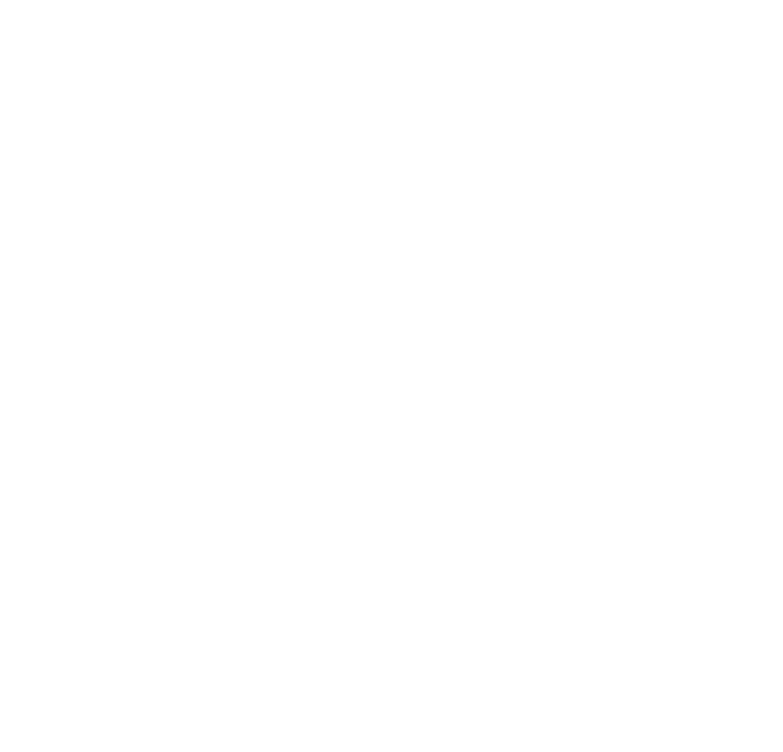
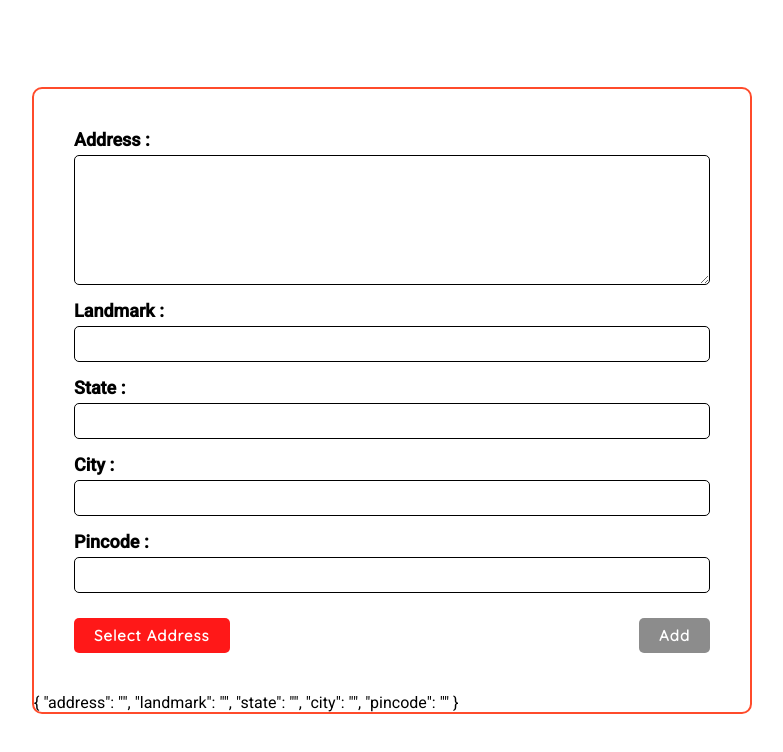
Before and after one commit to AmarVilegave/Grocery, an Angular app in the folder frontend/: page /user-address in a window 1280 px wide. Before the commit this address led to /. Shown: the top 752 px of the page, without its empty margins (248-1031 px from the left). Built offline with nearby package versions, Linux system fonts and the light colour scheme.

Commit message:
user-address design aspect 1

```diff
--- /dev/null
+++ b/frontend/src/app/Components/userInterface/user-address/user-address.component.css
@@ -0,0 +1,140 @@
+.address-container,
+.error-message-container {
+  display: flex;
+  justify-content: center;
+  align-items: center;
+  height: 100vh;
+}
+
+.container {
+  margin: 40px auto;
+  width: 720px;
+  border: 2px solid #ff4b2b;
+  border-radius: 10px;
+  -webkit-border-radius: 10px;
+  -moz-border-radius: 10px;
+  -ms-border-radius: 10px;
+  -o-border-radius: 10px;
+}
+
+form {
+  display: flex;
+  justify-content: center;
+  align-items: center;
+  padding: 40px;
+  width: 100%;
+}
+
+.form-container {
+  display: flex;
+  flex-direction: column;
+  gap: 15px;
+  width: 100%;
+}
+
+.address-details-container {
+  display: flex;
+  gap: 5px;
+  flex-direction: column;
+  width: 100%;
+}
+
+ input {
+  width: 100%;
+  padding: 8px 20px;
+  border-radius: 5px;
+  outline: none;
+  border: 0.5px solid black;
+  font-size: 16px;
+}
+
+textarea {
+  width: 100%;
+  padding: 10px 20px;
+  border: 0.5px solid black;
+  font-size: 16px;
+  border-radius: 5px;
+  -webkit-border-radius: 5px;
+  -moz-border-radius: 5px;
+  -ms-border-radius: 5px;
+  -o-border-radius: 5px;
+}
+
+.heading {
+  font-size: 18px;
+  font-weight: 600;
+}
+
+.errorBorder {
+  border: 0.5px solid red;
+}
+
+.noDisplay {
+  display: none;
+}
+
+.errorMessage {
+  color: red;
+  font-size: 16px;
+  margin-bottom: 10px;
+}
+
+.add-btn-container {
+  width: 100%;
+  margin-top: 10px;
+  display: flex;
+  justify-content: space-between;
+  align-items: center;
+}
+
+.add-btn {
+  cursor: pointer;
+  font-size: 15px;
+  font-weight: 600;
+  letter-spacing: 1px;
+  padding: 8px 20px;
+  outline: none;
+  border: none;
+  opacity: 0.9;
+  background-color: #3457d5;
+  color: white;
+  border-radius: 5px;
+  -webkit-border-radius: 5px;
+  -moz-border-radius: 5px;
+  -ms-border-radius: 5px;
+  -o-border-radius: 5px;
+}
+
+.add-btn:hover {
+  opacity: 1;
+}
+
+.add-btn:active {
+  transform: scale(0.95);
+}
+
+.add-btn:disabled {
+  background-color: grey;
+}
+
+.select-btn {
+  cursor: pointer;
+  font-size: 15px;
+  font-weight: 600;
+  letter-spacing: 1px;
+  padding: 8px 20px;
+  outline: none;
+  border: none;
+  opacity: 0.9;
+  background-color: red;
+  color: white;
+  border-radius: 5px;
+  -webkit-border-radius: 5px;
+  -moz-border-radius: 5px;
+  -ms-border-radius: 5px;
+  -o-border-radius: 5px;
+}
+
+.select-btn:hover {
+  opacity: 1;
+}
--- /dev/null
+++ b/frontend/src/app/Components/userInterface/user-address/user-address.component.html
@@ -0,0 +1,181 @@
+<div  class="address-container">
+  <div class="container">
+    <form [formGroup]="addressDetailsForm" >
+      <div class="form-container">
+        <div class="address-details-container">
+          <div class="heading">Address :</div>
+          <textarea
+            [class.errorBorder]="
+              addressDetailsForm.get('address').errors != null &&
+              addressDetailsForm.get('address').touched
+            "
+            formControlName="address"
+            cols="30"
+            rows="6"
+          ></textarea>
+
+          <div
+            [class.noDisplay]="
+              !addressDetailsForm.get('address').errors ||
+              addressDetailsForm.get('address').untouched
+            "
+          >
+            <div
+              *ngIf="addressDetailsForm.get('address').errors?.required"
+              class="errorMessage"
+            >
+              Address is Required
+            </div>
+            <div
+              *ngIf="addressDetailsForm.get('address').errors?.minlength"
+              class="errorMessage"
+            >
+              Full-Name Must Be Atleast 3 Characters
+            </div>
+          </div>
+        </div>
+        <div class="address-details-container">
+          <div class="heading">Landmark :</div>
+          <input
+            [class.errorBorder]="
+              addressDetailsForm.get('landmark').errors != null &&
+              addressDetailsForm.get('landmark').touched
+            "
+            formControlName="landmark"
+            type="text"
+          />
+
+          <div
+            [class.noDisplay]="
+              !addressDetailsForm.get('landmark').errors ||
+              addressDetailsForm.get('landmark').untouched
+            "
+          >
+            <div
+              *ngIf="addressDetailsForm.get('landmark').errors?.required"
+              class="errorMessage"
+            >
+              Landmark is Required
+            </div>
+          </div>
+        </div>
+        <div class="address-details-container">
+          <div class="heading">State :</div>
+          <input
+            [class.errorBorder]="
+              addressDetailsForm.get('state').errors != null &&
+              addressDetailsForm.get('state').touched
+            "
+            formControlName="state"
+            type="text"
+          />
+
+          <div
+            [class.noDisplay]="
+              !addressDetailsForm.get('state').errors ||
+              addressDetailsForm.get('state').untouched
+            "
+          >
+            <div
+              *ngIf="addressDetailsForm.get('state').errors?.required"
+              class="errorMessage"
+            >
+              State Name is Required
+            </div>
+            <div
+              *ngIf="addressDetailsForm.get('state').errors?.minlength"
+              class="errorMessage"
+            >
+              State Must Be Atleast 3 Characters
+            </div>
+          </div>
+        </div>
+        <div class="address-details-container">
+          <div class="heading">City :</div>
+          <input
+            [class.errorBorder]="
+              addressDetailsForm.get('city').errors != null &&
+              addressDetailsForm.get('city').touched
+            "
+            formControlName="city"
+            type="text"
+          />
+
+          <div
+            [class.noDisplay]="
+              !addressDetailsForm.get('city').errors ||
+              addressDetailsForm.get('city').untouched
+            "
+          >
+            <div
+              *ngIf="addressDetailsForm.get('city').errors?.required"
+              class="errorMessage"
+            >
+              City Name is Required
+            </div>
+            <div
+              *ngIf="addressDetailsForm.get('city').errors?.minlength"
+              class="errorMessage"
+            >
+              City Must Be Atleast 3 Characters
+            </div>
+          </div>
+        </div>
+        <div class="address-details-container">
+          <div class="heading">Pincode :</div>
+          <input
+            [class.errorBorder]="
+              !addressDetailsForm.get('pincode').errors != null &&
+              addressDetailsForm.get('pincode').touched
+            "
+            formControlName="pincode"
+            type="number"
+          />
+
+          <div
+            [class.noDisplay]="
+              !addressDetailsForm.get('pincode').errors ||
+              addressDetailsForm.get('pincode').untouched
+            "
+          >
+            <div
+              *ngIf="addressDetailsForm.get('pincode').errors?.required"
+              class="errorMessage"
+            >
+              Pin-code is Required
+            </div>
+            <div
+              *ngIf="addressDetailsForm.get('pincode').errors?.min"
+              class="errorMessage"
+            >
+              Pin-code Must Be of 6 Characters
+            </div>
+            <div
+              *ngIf="addressDetailsForm.get('pincode').errors?.max"
+              class="errorMessage"
+            >
+              Pin-code Must Be of 6 Characters
+            </div>
+          </div>
+        </div>
+        <div class="add-btn-container">
+          <button
+
+
+            class="select-btn"
+          >
+            Select Address
+          </button>
+
+          <button
+            [disabled]="checkFormErrors(addressDetailsForm)"
+            class="add-btn"
+          >
+            Add
+          </button>
+        </div>
+      </div>
+    </form>
+    {{ addressDetailsForm.value | json }}
+  </div>
+</div>
--- /dev/null
+++ b/frontend/src/app/Components/userInterface/user-address/user-address.component.ts
@@ -0,0 +1,48 @@
+import { Component, OnInit } from '@angular/core';
+import {
+  FormBuilder,
+  Validators,
+  FormGroup,
+  ValidationErrors,
+} from '@angular/forms';
+
+@Component({
+  selector: 'app-user-address',
+  templateUrl: './user-address.component.html',
+  styleUrls: ['./user-address.component.css']
+})
+export class UserAddressComponent implements OnInit {
+
+  constructor(private fb: FormBuilder,) { }
+
+  addressDetailsForm = this.fb.group({
+    address: ['', [Validators.required]],
+    landmark: ['', [Validators.required]],
+    state: ['', [Validators.required, Validators.minLength(3)]],
+    city: ['', [Validators.required, Validators.minLength(3)]],
+    pincode: ['', [Validators.required, Validators.min(6), Validators.max(6)]],
+  });
+
+  ngOnInit(): void {
+  }
+
+  checkFormErrors(dataObj: FormGroup) {
+    let controlErrors: ValidationErrors = [];
+    Object.keys(dataObj.controls || {}).forEach((key) => {
+      if (typeof dataObj.get(key).value !== 'object') {
+        // console.log(dataObj.get(key).errors);
+        if (dataObj.get(key).errors) {
+          controlErrors.push(dataObj.get(key).errors);
+        }
+      } else if (typeof dataObj.get(key).value === 'object') {
+        this.checkFormErrors(dataObj.get(key) as FormGroup);
+      }
+    });
+    if (controlErrors.length > 0) {
+      return true;
+    } else {
+      return false;
+    }
+  }
+
+}
--- a/frontend/src/app/Components/userInterface/user-registration-page/user-registration-page.component.css
+++ b/frontend/src/app/Components/userInterface/user-registration-page/user-registration-page.component.css
@@ -48,8 +48,11 @@ form {
   padding: 8px 20px;
   border-radius: 5px;
   outline: none;
+  font-size: 16px;
+}
+
+input {
   border: 0.5px solid black;
-  font-size: 16px;
 }
 
 .sub-container {
@@ -124,7 +127,6 @@ form {
   padding: 8px 20px;
   border-radius: 5px;
   outline: none;
-  border: 0.5px solid black;
   font-size: 16px;
 }
 
@@ -133,7 +135,6 @@ form {
   padding: 8px 20px;
   border-radius: 5px;
   outline: none;
-  border: 0.5px solid black;
   font-size: 16px;
 }
 
--- a/frontend/src/app/app-routing.module.ts
+++ b/frontend/src/app/app-routing.module.ts
@@ -4,6 +4,7 @@ import { HomeComponent } from './Components/userInterface/home/home.component';
 import { AboutPageComponent } from './Components/userInterface/about-page/about-page.component';
 import { ContactPageComponent } from './Components/userInterface/contact-page/contact-page.component';
 import { UserRegistrationPageComponent } from './Components/userInterface/user-registration-page/user-registration-page.component';
+import { UserAddressComponent } from './Components/userInterface/user-address/user-address.component';
 
 const routes: Routes = [
   {path:'', component:HomeComponent},
@@ -11,6 +12,7 @@ const routes: Routes = [
   {path:'about',component:AboutPageComponent },
   {path:'contact', component:ContactPageComponent},
   {path:'user-registration', component:UserRegistrationPageComponent},
+  {path:'user-address', component:UserAddressComponent}
 ];
 
 @NgModule({
--- a/frontend/src/app/app.module.ts
+++ b/frontend/src/app/app.module.ts
@@ -7,6 +7,7 @@ import { HomeComponent } from './Components/userInterface/home/home.component';
 import { AboutPageComponent } from './Components/userInterface/about-page/about-page.component';
 import { ContactPageComponent } from './Components/userInterface/contact-page/contact-page.component';
 import { UserRegistrationPageComponent } from './Components/userInterface/user-registration-page/user-registration-page.component';
+import { UserAddressComponent } from './Components/userInterface/user-address/user-address.component';
 
 @NgModule({
   declarations: [
@@ -14,7 +15,8 @@ import { UserRegistrationPageComponent } from './Components/userInterface/user-r
     HomeComponent,
     AboutPageComponent,
     ContactPageComponent,
-    UserRegistrationPageComponent
+    UserRegistrationPageComponent,
+    UserAddressComponent
   ],
   imports: [
     BrowserModule,
```
Also changed, not shown: 1 other file (tests, documents, lock files or other folders).
